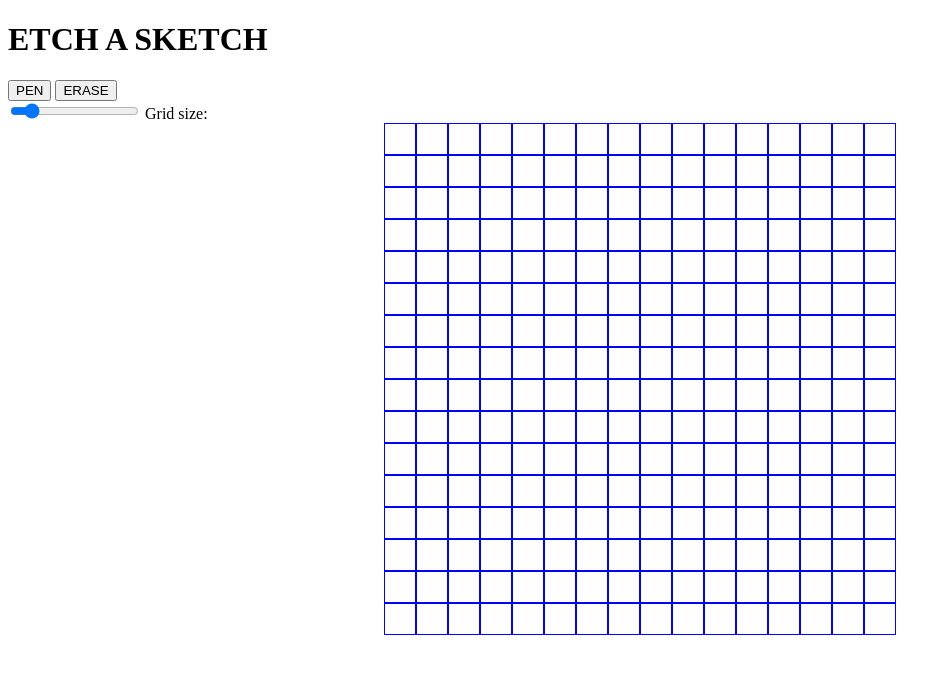
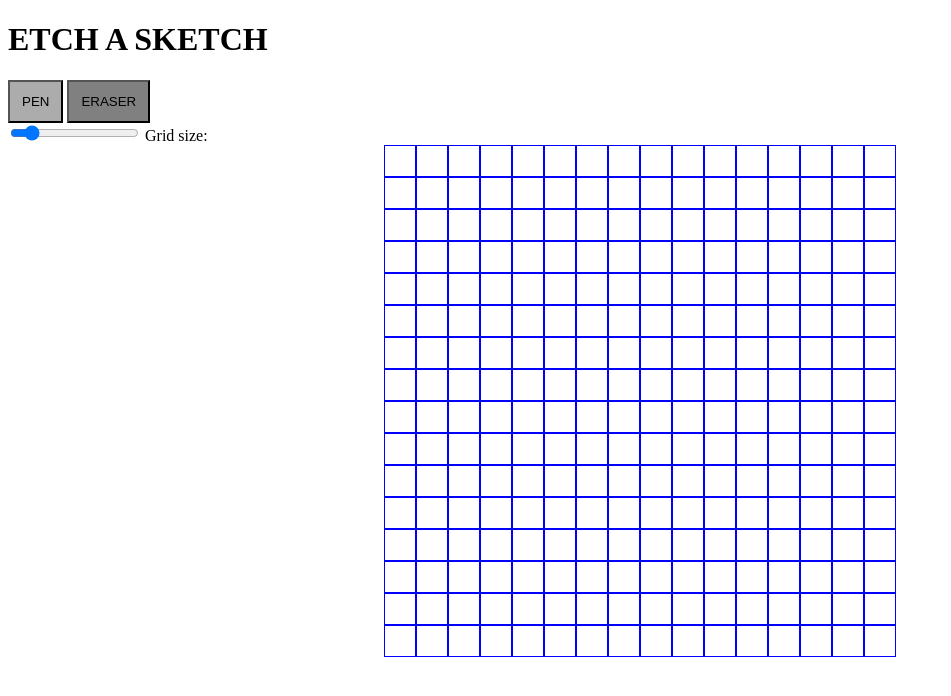
Before and after one commit to SakolkiatNr/Etch-a-Sketch, a plain HTML site: page index.html in a window 1280 px wide. Both pictures are taken after a click on the button "PEN". Shown: the whole page, without its empty margins (0-951 px from the left). Drawn offline with Linux system fonts and the light colour scheme.

Commit message:
Add toggle button color

```diff
--- a/index.html
+++ b/index.html
@@ -14,7 +14,7 @@
 
     <div class="control-buttons">
         <button class="pen">PEN</button>
-        <button class="eraser">ERASE</button>
+        <button class="eraser">ERASER</button>
         <div class="grid-range">
             <input type="range" min="4" max="100" value="16" />
             <label>Grid size: </label>
--- a/script.js
+++ b/script.js
@@ -47,21 +47,13 @@ function draw() {
             }
         });
 
-        block.addEventListener('mouseover', () => {
-            if (isDrawing) {
-                block.classList.add('marked');
-            }
-        })
-
         block.addEventListener('mousemove', () => {
             if (isDrawing) {
                 block.classList.add('marked');
             }
         })
-
-
     })
-    // Stop drawing if mouse up
+    // Stop drawing if mouse up anywhere
     document.addEventListener('mouseup', () => {
             isDrawing = false;
     });
--- a/style.css
+++ b/style.css
@@ -25,3 +25,12 @@
 .marked {
     background-color: blue;
 }
+
+button {
+    padding: 12px;
+    background-color: grey;
+}
+
+button.activate {
+    background-color: rgb(172, 172, 172);
+}
```
